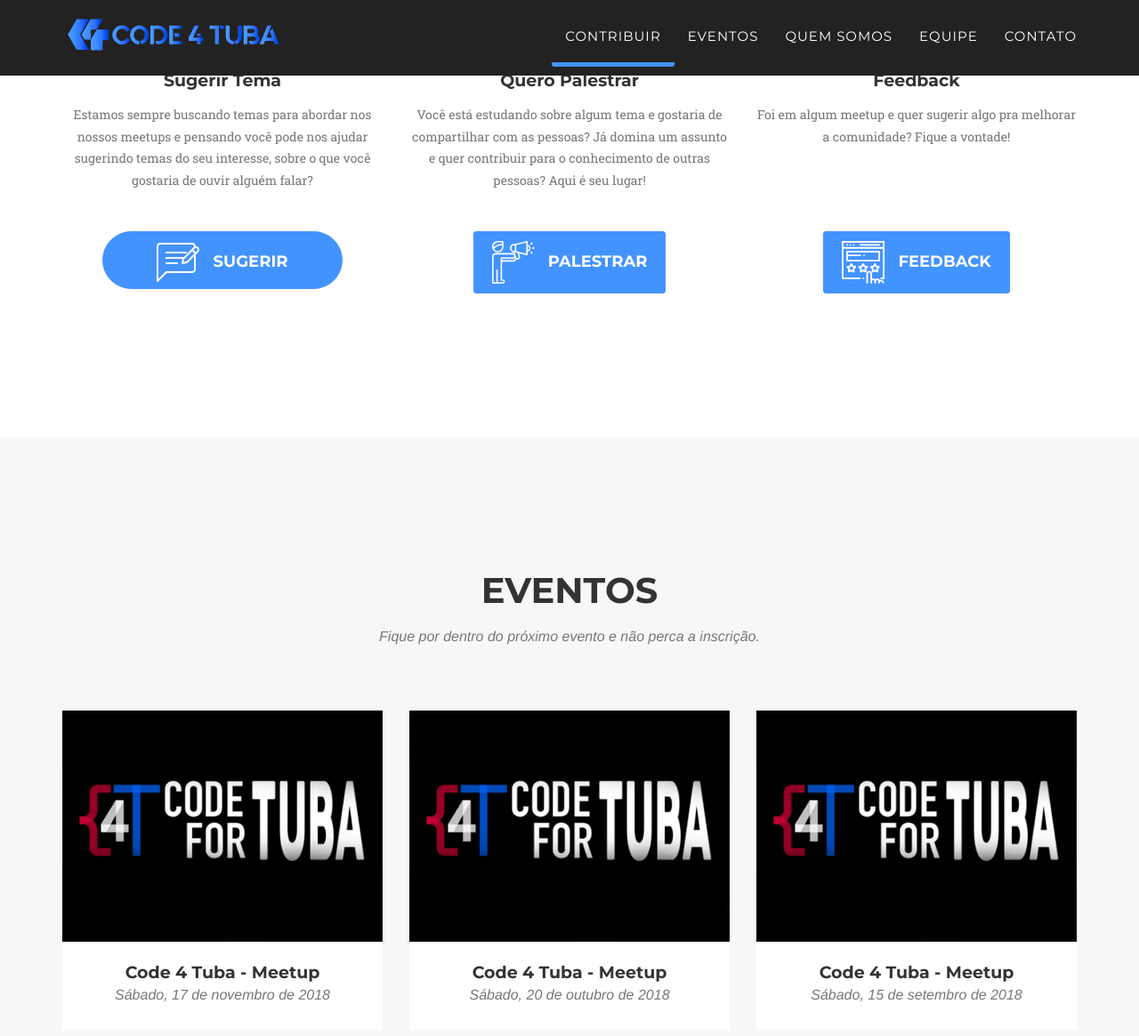
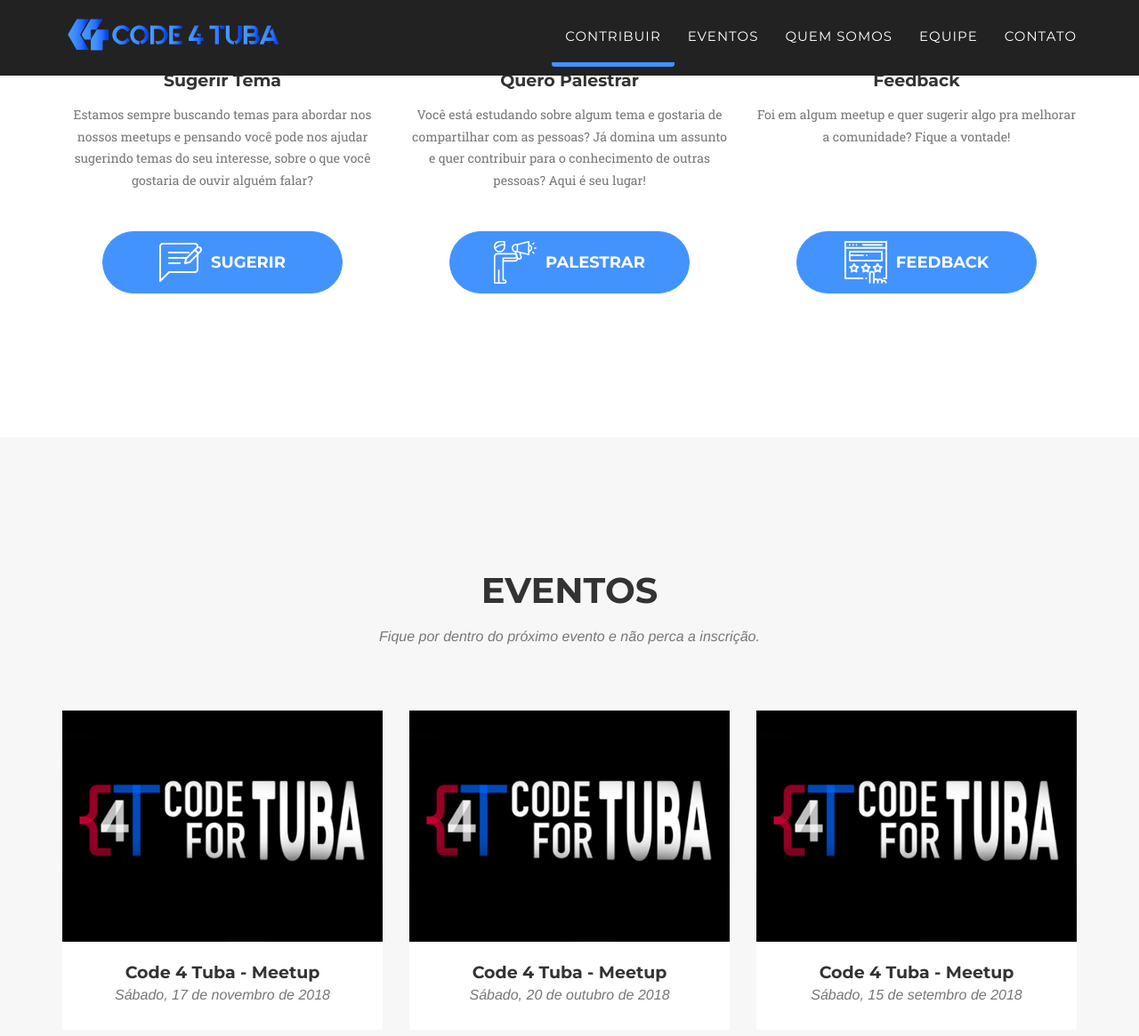
Before and after one commit to code4tuba/code4tuba.github.io, a Jekyll site: the page built from index.html, in a window 1280 px wide and 1400 px high, scrolled down 959 px. Shown: the top 1165 px of the window at 89% size. Built offline with Jekyll 4.4.1, drawn with Linux system fonts in a browser that asks for light colours; some web fonts are replaced.

Commit message:
correção do alinhamento dos botões e classes css

```diff
--- a/_includes/services.html
+++ b/_includes/services.html
@@ -8,61 +8,36 @@
       </div>
     </div>
     <div class="row text-center">
-      <div class="col-md-4">
-        <!-- <span class="fa-stack fa-4x"> -->
-          <!-- <div class="service-img">
-            <img
-              src="./img/icons/suggestion.svg"
-              alt="Sugerir tema"
-              srcset=""
-              style="width: 64px; margin-left: 10px;"
-            />
-          </div> -->
-        <!-- </span> -->
+      <div class="col-md-4 contribuir-section">
         <h4 class="service-heading">Sugerir Tema</h4>
         <p class="text-muted service-text">
           Estamos sempre buscando temas para abordar nos nossos meetups e pensando você pode nos
           ajudar sugerindo temas do seu interesse, sobre o que você gostaria de ouvir alguém falar?
         </p>
-        <a href="https://bit.ly/c4t-sugestao" target="_blank" class="btn btn-xl" style="height: 65px; width: 270px; border-radius: 50px;">
-          <img src="./img/icons/suggestion.svg" alt="Sugerir tema" srcset="" style="width: 48px; margin-right: 10px;" />
-          Sugerir
+        <a href="https://bit.ly/c4t-sugestao" target="_blank" class="btn btn-xl btn-box">
+          <img src="./img/icons/suggestion.svg" alt="Sugerir tema" srcset="" class="btn-icon" />
+          <span class="btn-label">Sugerir</span>
         </a>
       </div>
-      <div class="col-md-4">
-        <!-- <span class="fa-stack fa-4x">
-          <div class="service-img">
-            <img
-              src="./img/icons/speaker.svg"
-              alt="Quero palestrar"
-              srcset=""
-              style="width: 64px; margin-left: 10px;"
-            />
-          </div>
-        </span> -->
+      <div class="col-md-4 contribuir-section">
         <h4 class="service-heading">Quero Palestrar</h4>
         <p class="text-muted service-text">
           Você está estudando sobre algum tema e gostaria de compartilhar com as pessoas? Já domina
           um assunto e quer contribuir para o conhecimento de outras pessoas? Aqui é seu lugar!
         </p>
-        <a href="http://bit.ly/c4t-queropalestrar" target="_blank" class="btn btn-xl">
-          <img src="./img/icons/speaker.svg" alt="Quero palestrar" srcset="" style="width: 48px; margin-right: 10px;" />
-          Palestrar
+        <a href="http://bit.ly/c4t-queropalestrar" target="_blank" class="btn btn-xl btn-box">
+          <img src="./img/icons/speaker.svg" alt="Quero palestrar" srcset="" class="btn-icon" />
+          <span class="btn-label">Palestrar</span>
         </a>
       </div>
-      <div class="col-md-4">
-        <!-- <span class="fa-stack fa-4x">
-          <div class="service-img">
-            <img src="./img/icons/feedback.svg" alt="Feedback" srcset="" style="width: 64px" />
-          </div>
-        </span> -->
+      <div class="col-md-4 contribuir-section">
         <h4 class="service-heading">Feedback</h4>
         <p class="text-muted service-text">
           Foi em algum meetup e quer sugerir algo pra melhorar a comunidade? Fique a vontade!
         </p>
-        <a href="http://bit.ly/c4t-feedback" target="_blank" class="btn btn-xl">
-          <img src="./img/icons/feedback.svg" alt="Feedback" srcset="" style="width: 48px; margin-right: 10px;" />
-          Feedback
+        <a href="http://bit.ly/c4t-feedback" target="_blank" class="btn btn-xl btn-box">
+          <img src="./img/icons/feedback.svg" alt="Feedback" srcset="" class="btn-icon" />
+          <span class="btn-label">Feedback</span>
         </a>
       </div>
     </div>
```
Also changed, not shown: _includes/css/custom.css (+22 -1 lines).
